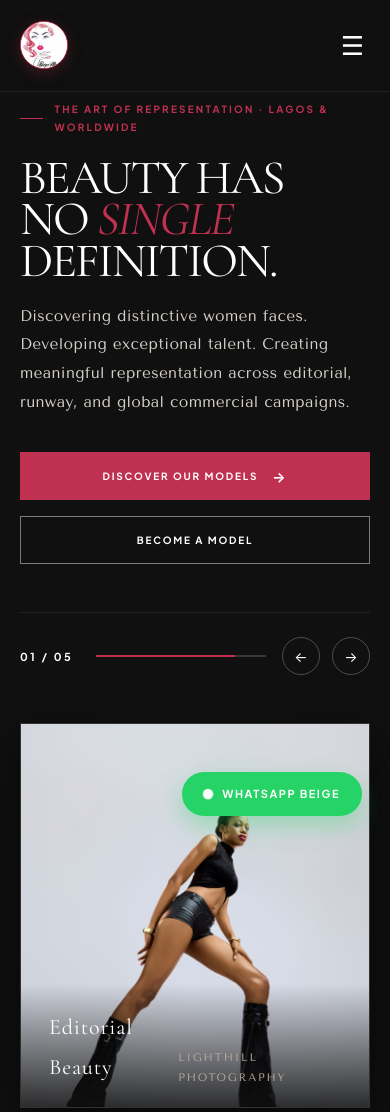
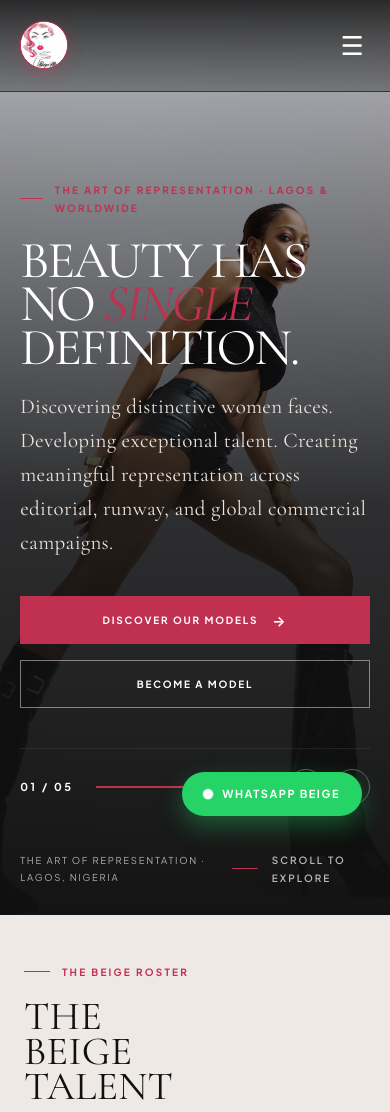
Before and after one commit to ewegbemibabatunde1/Beigemodels, a plain HTML site: page index.html in a window 390 px wide. Shown: the top 1112 px of the page. Drawn offline with nearby package versions, Linux system fonts and the light colour scheme; a web font is replaced by a local one.

Commit message:
refactor(hero): restore full-screen immersive hero with 5-slide 6s background carousel and Cormorant Garamond editorial description

```diff
--- a/css/base.css
+++ b/css/base.css
@@ -76,8 +76,12 @@ img, picture, video {
   font-weight: 400;
 }
 
-.editorial-font {
-  font-family: var(--font-editorial);
+.description-style {
+  font-family: var(--font-description);
+  font-size: var(--text-description);
+  line-height: 1.65;
+  letter-spacing: 0.015em;
+  color: #ebe4dd;
 }
 
 .accent {
@@ -112,9 +116,9 @@ img, picture, video {
   font-size: 10px;
   letter-spacing: 0.2em;
   text-transform: uppercase;
-  color: rgba(255, 255, 255, 0.65);
+  color: rgba(255, 255, 255, 0.7);
   font-family: var(--font-sans);
-  font-weight: 500;
+  font-weight: 600;
 }
 
 .scroll-cue::before {
--- a/css/sections.css
+++ b/css/sections.css
@@ -3,46 +3,78 @@
  */
 
 /* ==========================================================================
-   1. Hero Section (Split Editorial Canvas: Unobscured 5-Slide Carousel)
+   1. Hero Section (Full-Screen Immersive Canvas with 5-Slide Auto Carousel)
    ========================================================================== */
 .hero {
   position: relative;
-  min-height: 100svh;
+  min-height: max(720px, 100svh);
   display: flex;
   align-items: center;
+  overflow: hidden;
+  isolation: isolate;
   background-color: var(--color-black);
-  overflow: hidden;
-  padding-top: 96px;
 }
 
-.hero-container {
-  width: 100%;
-  max-width: 1600px;
-  margin: 0 auto;
-  padding: 40px var(--page-pad) 50px;
+/* Background Carousel Track (Spans Entire Viewport Edge-to-Edge) */
+.hero-slider-bg {
+  position: absolute;
+  inset: 0;
+  z-index: 1;
+  overflow: hidden;
 }
 
-.hero-grid {
-  display: grid;
-  grid-template-columns: 1.05fr 1fr;
-  gap: clamp(32px, 5vw, 80px);
-  align-items: center;
+.hero-slide {
+  position: absolute;
+  inset: 0;
+  opacity: 0;
+  visibility: hidden;
+  transform: scale(1.05);
+  transition: opacity 1.2s var(--ease-editorial), transform 1.8s var(--ease-editorial), visibility 1.2s ease;
 }
 
-/* Left Column: Typography & Intent */
-.hero-content-col {
-  display: flex;
-  flex-direction: column;
-  justify-content: center;
+.hero-slide.active {
+  opacity: 1;
+  visibility: visible;
+  transform: scale(1.01);
+}
+
+.hero-slide img {
+  width: 100%;
+  height: 100%;
+  object-fit: cover;
+  object-position: 74% 28%; /* Places model in the clear right half */
+}
+
+/* Directional Gradient Overlay: Protects text on left, keeps model 100% visible on right */
+.hero-overlay {
+  position: absolute;
+  inset: 0;
   z-index: 2;
+  background:
+    linear-gradient(90deg, rgba(16, 16, 16, 0.98) 0%, rgba(16, 16, 16, 0.88) 32%, rgba(16, 16, 16, 0.25) 60%, rgba(16, 16, 16, 0.05) 80%),
+    linear-gradient(0deg, rgba(16, 16, 16, 0.7) 0%, transparent 35%);
+  pointer-events: none;
+}
+
+/* Foreground Content (Left-Aligned, Non-Obstructive) */
+.hero-inner {
+  position: relative;
+  z-index: 10;
+  width: 100%;
+  padding: 160px var(--page-pad) 90px;
+}
+
+.hero-copy {
+  max-width: 620px;
 }
 
 .hero h1 {
   margin: 22px 0 20px;
+  max-width: 720px;
   font-family: var(--font-serif);
   font-size: var(--text-hero);
   font-weight: 400;
-  line-height: 0.86;
+  line-height: 0.84;
   letter-spacing: -0.04em;
   text-transform: uppercase;
 }
@@ -51,31 +83,34 @@
   display: block;
 }
 
+/* New Editorial Serif Style for Description */
 .hero-description {
-  max-width: 500px;
-  color: #d6d0ca;
-  font-family: var(--font-editorial);
-  font-size: 15.5px;
-  line-height: 1.85;
-  letter-spacing: 0.02em;
+  max-width: 520px;
+  color: #ebe4dd;
+  font-family: var(--font-description);
+  font-size: 21px;
+  font-weight: 400;
+  line-height: 1.62;
+  letter-spacing: 0.015em;
+  margin-top: 6px;
 }
 
 .hero-actions {
   display: flex;
   flex-wrap: wrap;
-  align-items: center;
   gap: 16px;
   margin-top: 36px;
 }
 
-/* Hero Controls: 6s Timer & Slide Navigator */
-.hero-nav-bar {
+/* 6-Second Carousel Controls & Live Progress Bar */
+.hero-controls {
   display: flex;
   align-items: center;
-  gap: 24px;
-  margin-top: 48px;
-  padding-top: 24px;
+  gap: 20px;
+  margin-top: 40px;
+  padding-top: 20px;
   border-top: 1px solid var(--border-light-subtle);
+  max-width: 480px;
 }
 
 .hero-counter {
@@ -89,9 +124,8 @@
 
 .hero-progress-track {
   flex: 1;
-  max-width: 180px;
   height: 2px;
-  background: rgba(255, 255, 255, 0.16);
+  background: rgba(255, 255, 255, 0.2);
   position: relative;
   overflow: hidden;
 }
@@ -103,101 +137,46 @@
   height: 100%;
   width: 0%;
   background-color: var(--color-raspberry);
-  transition: width 0.1s linear;
 }
 
 .hero-arrow-btns {
   display: flex;
   align-items: center;
-  gap: 12px;
+  gap: 10px;
 }
 
 .hero-arrow-btn {
-  width: 38px;
-  height: 38px;
+  width: 36px;
+  height: 36px;
   display: grid;
   place-items: center;
-  border: 1px solid rgba(255, 255, 255, 0.25);
+  border: 1px solid rgba(255, 255, 255, 0.3);
   border-radius: 50%;
   color: var(--color-white);
-  font-size: 14px;
+  font-size: 13px;
   transition: background-color var(--duration-fast) ease, border-color var(--duration-fast) ease, transform var(--duration-fast) ease;
 }
 
 .hero-arrow-btn:hover {
   background-color: var(--color-raspberry);
   border-color: var(--color-raspberry);
-  transform: scale(1.06);
+  transform: scale(1.08);
 }
 
-/* Right Column: 100% Unobscured High-Fashion 5-Slide Carousel */
-.hero-visual-col {
-  position: relative;
-  width: 100%;
-  aspect-ratio: 4 / 5;
-  max-height: 740px;
-  overflow: hidden;
-  box-shadow: var(--shadow-card);
-  border: 1px solid rgba(255, 255, 255, 0.12);
-  background-color: var(--color-black-elevated);
-}
-
-.hero-slider-track {
-  position: relative;
-  width: 100%;
-  height: 100%;
-}
-
-.hero-slide {
+/* Hero Bottom Bar */
+.hero-bottom {
   position: absolute;
-  inset: 0;
-  opacity: 0;
-  visibility: hidden;
-  transform: scale(1.04);
-  transition: opacity 1s var(--ease-editorial), transform 1.2s var(--ease-editorial), visibility 1s ease;
-  z-index: 1;
-}
-
-.hero-slide.active {
-  opacity: 1;
-  visibility: visible;
-  transform: scale(1);
-  z-index: 2;
-}
-
-.hero-slide img {
-  width: 100%;
-  height: 100%;
-  object-fit: cover;
-  object-position: center 25%;
-}
-
-.hero-slide-caption {
-  position: absolute;
-  bottom: 0;
-  left: 0;
-  right: 0;
-  padding: 24px 28px 20px;
-  background: linear-gradient(0deg, rgba(16, 16, 16, 0.85) 0%, transparent 100%);
+  bottom: 28px;
+  left: var(--page-pad);
+  right: var(--page-pad);
+  z-index: 10;
   display: flex;
   justify-content: space-between;
-  align-items: flex-end;
-  color: var(--color-white);
-  z-index: 3;
-}
-
-.hero-caption-name {
-  font-family: var(--font-serif);
-  font-size: 22px;
-  letter-spacing: 0.04em;
-}
-
-.hero-caption-credit {
-  font-family: var(--font-editorial);
-  font-size: 11px;
-  letter-spacing: 0.16em;
+  align-items: center;
+  color: rgba(255, 255, 255, 0.65);
+  font-size: 9.5px;
+  letter-spacing: 0.18em;
   text-transform: uppercase;
-  color: var(--color-stone);
 }
 
 
@@ -229,11 +208,11 @@
 }
 
 .talent-intro p {
-  max-width: 240px;
-  color: #55504c;
-  font-family: var(--font-editorial);
-  font-size: 13.5px;
-  line-height: 1.8;
+  max-width: 250px;
+  color: #4a4542;
+  font-family: var(--font-description);
+  font-size: 18px;
+  line-height: 1.6;
 }
 
 .talent-card {
@@ -287,7 +266,7 @@
 
 .talent-card-category {
   display: block;
-  font-family: var(--font-editorial);
+  font-family: var(--font-sans);
   font-size: 9px;
   letter-spacing: 0.18em;
   text-transform: uppercase;
@@ -354,11 +333,11 @@
 }
 
 .about-copy p {
-  max-width: 470px;
-  color: #cbc5c0;
-  font-family: var(--font-editorial);
-  font-size: 14.5px;
-  line-height: 1.9;
+  max-width: 480px;
+  color: #cbc3bc;
+  font-family: var(--font-description);
+  font-size: 19px;
+  line-height: 1.68;
 }
 
 .services-panel {
@@ -430,10 +409,10 @@
 
 .manifesto p {
   max-width: 580px;
-  color: #d2ccc7;
-  font-family: var(--font-editorial);
-  font-size: 15px;
-  line-height: 1.9;
+  color: #d6cfc8;
+  font-family: var(--font-description);
+  font-size: 20px;
+  line-height: 1.65;
 }
 
 
@@ -464,11 +443,11 @@
 }
 
 .section-heading p {
-  max-width: 380px;
-  color: #55504c;
-  font-family: var(--font-editorial);
-  font-size: 14px;
-  line-height: 1.85;
+  max-width: 400px;
+  color: #4a4542;
+  font-family: var(--font-description);
+  font-size: 18px;
+  line-height: 1.6;
 }
 
 .service-list {
@@ -506,10 +485,10 @@
 
 .service-row p {
   margin: 0;
-  color: #655f5b;
-  font-family: var(--font-editorial);
-  font-size: 13px;
-  line-height: 1.8;
+  color: #55504c;
+  font-family: var(--font-description);
+  font-size: 16px;
+  line-height: 1.6;
 }
 
 .service-arrow {
@@ -519,7 +498,7 @@
 
 
 /* ==========================================================================
-   6. Conversion & Direct Booking Section (High Impact)
+   6. Conversion & Direct Booking Section
    ========================================================================== */
 .conversion-section {
   padding: 100px var(--page-pad);
@@ -544,10 +523,10 @@
 }
 
 .conversion-info p {
-  color: #cbc5c0;
-  font-family: var(--font-editorial);
-  font-size: 15px;
-  line-height: 1.9;
+  color: #cbc3bc;
+  font-family: var(--font-description);
+  font-size: 19px;
+  line-height: 1.68;
   margin-bottom: 32px;
 }
 
@@ -563,8 +542,8 @@
   display: flex;
   align-items: center;
   gap: 14px;
-  font-family: var(--font-editorial);
-  font-size: 13.5px;
+  font-family: var(--font-description);
+  font-size: 18px;
   color: var(--color-white);
 }
 
@@ -668,9 +647,9 @@ footer {
   max-width: 320px;
   margin-top: 24px;
   color: var(--color-muted);
-  font-family: var(--font-editorial);
-  font-size: 13px;
-  line-height: 1.9;
+  font-family: var(--font-description);
+  font-size: 18px;
+  line-height: 1.65;
 }
 
 .footer-col h4 {
@@ -688,8 +667,8 @@ footer {
   display: block;
   margin: 12px 0;
   color: #aaa39f;
-  font-family: var(--font-editorial);
-  font-size: 13px;
+  font-family: var(--font-sans);
+  font-size: 12px;
   transition: color var(--duration-fast) ease;
 }
 
@@ -723,13 +702,6 @@ footer {
    Responsive Adaptations
    ========================================================================== */
 @media (max-width: 1100px) {
-  .hero-grid {
-    grid-template-columns: 1fr;
-    gap: 48px;
-  }
-  .hero-visual-col {
-    max-height: 580px;
-  }
   .talent-strip {
     grid-template-columns: 1fr 1fr 1fr;
   }
@@ -762,14 +734,19 @@ footer {
 
 @media (max-width: 820px) {
   .hero {
-    padding-top: 80px;
+    min-height: 720px;
+    align-items: flex-end;
   }
-  .hero-container {
-    padding-top: 20px;
+  .hero-slide img {
+    object-position: center 20%;
   }
-  .hero-visual-col {
-    aspect-ratio: 1 / 1.1;
-    max-height: 480px;
+  .hero-overlay {
+    background:
+      linear-gradient(0deg, rgba(16, 16, 16, 0.98) 0%, rgba(16, 16, 16, 0.85) 45%, rgba(16, 16, 16, 0.15) 100%);
+  }
+  .hero-inner {
+    padding-top: 180px;
+    padding-bottom: 110px;
   }
   .talent-strip {
     grid-template-columns: 1fr 1fr;
@@ -850,7 +827,7 @@ footer {
   .hero-actions .btn {
     width: 100%;
   }
-  .hero-nav-bar {
+  .hero-controls {
     flex-wrap: wrap;
     gap: 16px;
   }
--- a/css/tokens.css
+++ b/css/tokens.css
@@ -22,7 +22,7 @@
   /* Brand Accents */
   --color-raspberry: #c03050;
   --color-fuchsia: #e02070;
-  --color-raspberry-subtle: rgba(192, 48, 80, 0.12);
+  --color-raspberry-subtle: rgba(192, 48, 80, 0.14);
   --color-raspberry-glow: rgba(192, 48, 80, 0.35);
 
   /* Lines & Borders */
@@ -32,18 +32,18 @@
   --border-dark-subtle: rgba(16, 16, 16, 0.08);
   --border-accent: rgba(192, 48, 80, 0.45);
 
-  /* Upgraded Luxury Typography Stacks */
-  --font-serif: "Italiana", "Cormorant Garamond", "Didot", serif;
+  /* Distinctive Luxury Typography Stacks */
+  --font-serif: "Italiana", "Cormorant Garamond", "Times New Roman", serif;
+  --font-description: "Cormorant Garamond", "Playfair Display", Georgia, serif;
   --font-sans: "Plus Jakarta Sans", -apple-system, BlinkMacSystemFont, "Segoe UI", sans-serif;
-  --font-editorial: "Tenor Sans", "Plus Jakarta Sans", -apple-system, sans-serif;
 
   /* Typography Scales */
-  --text-hero: clamp(48px, 6.8vw, 108px);
-  --text-h1: clamp(38px, 5.2vw, 72px);
-  --text-h2: clamp(28px, 3.8vw, 50px);
-  --text-h3: clamp(20px, 2.4vw, 30px);
+  --text-hero: clamp(52px, 8.2vw, 126px);
+  --text-h1: clamp(40px, 5.6vw, 76px);
+  --text-h2: clamp(28px, 4vw, 52px);
+  --text-h3: clamp(20px, 2.5vw, 32px);
   --text-body: 14.5px;
-  --text-body-sm: 12px;
+  --text-description: 20px;
   --text-eyebrow: 10px;
   --text-btn: 10px;
 
@@ -56,7 +56,7 @@
   --space-xl: 56px;
   --space-2xl: 84px;
   --space-3xl: 120px;
-  --page-pad: clamp(20px, 5vw, 80px);
+  --page-pad: clamp(20px, 5.2vw, 84px);
 
   /* Timing & Motion */
   --ease-editorial: cubic-bezier(0.19, 1, 0.22, 1);
--- a/index.html
+++ b/index.html
@@ -10,10 +10,10 @@
   <meta property="og:type" content="website">
   <title>BEIGE Model Management — The Art of Representation</title>
 
-  <!-- Google Web Fonts: Italiana & Cormorant Garamond (Editorial Serifs), Plus Jakarta Sans & Tenor Sans (Luxury Editorial Typography) -->
+  <!-- Google Web Fonts: Italiana & Cormorant Garamond (Editorial Serifs), Playfair Display, Plus Jakarta Sans -->
   <link rel="preconnect" href="https://fonts.googleapis.com">
   <link rel="preconnect" href="https://fonts.gstatic.com" crossorigin>
-  <link href="https://fonts.googleapis.com/css2?family=Cormorant+Garamond:ital,wght@0,400;0,500;0,600;0,700;1,400&family=Italiana&family=Plus+Jakarta+Sans:ital,wght@0,300;0,400;0,500;0,600;0,700;1,400&family=Tenor+Sans&display=swap" rel="stylesheet">
+  <link href="https://fonts.googleapis.com/css2?family=Cormorant+Garamond:ital,wght@0,400;0,500;0,600;0,700;1,400;1,600&family=Italiana&family=Playfair+Display:ital,wght@0,400;0,600;1,400&family=Plus+Jakarta+Sans:wght@400;500;600;700&display=swap" rel="stylesheet">
 
   <!-- Modular Design System Stylesheets -->
   <link rel="stylesheet" href="css/tokens.css">
@@ -25,9 +25,9 @@
   <!-- Ambient Cursor Glow for Desktop Fine Pointers -->
   <div class="cursor-glow" aria-hidden="true"></div>
 
-  <!-- Global Site Header (Minimalist: Logo, Menus, Book Button Only) -->
+  <!-- Global Site Header (Minimalist: Only Logo, Menus, & Fixed Book Button) -->
   <header class="site-header">
-    <!-- Brand Mark: Logo Only (Text Removed as Requested) -->
+    <!-- Brand Mark: Logo Artwork Only -->
     <a class="brand" href="#home" aria-label="Beige Model Management — Home">
       <div class="brand-emblem-wrap">
         <img src="assets/images/logo/beige-models-art.jpg" alt="Beige Models Logo" class="brand-emblem" width="48" height="48">
@@ -54,13 +54,45 @@
   </header>
 
   <main id="mainContent">
-    <!-- 1. Hero Section: Split Editorial Canvas with Unobscured 5-Slide Auto Carousel -->
+    <!-- 1. Full-Screen Cinematic Hero Canvas with 5-Slide Auto Carousel (Every 6s) -->
     <section class="hero" id="home" aria-label="Introduction">
-      <div class="hero-container">
-        <div class="hero-grid">
 
-          <!-- Left Column: Editorial Typography & Intent -->
-          <div class="hero-content-col reveal visible">
+      <!-- 5-Slide Full-Screen Background Carousel (Model Unobscured on Right Half) -->
+      <div class="hero-slider-bg" id="heroSliderBg" aria-hidden="true">
+
+        <!-- Slide 1: Lighthill Photography High-Fashion Portrait -->
+        <div class="hero-slide active" data-slide="0">
+          <img src="assets/images/hero/hero-slide-1.jpg" alt="Beige Model in high-fashion editorial portrait" width="2880" height="3600">
+        </div>
+
+        <!-- Slide 2: Anastasia for Glam Drop -->
+        <div class="hero-slide" data-slide="1">
+          <img src="assets/images/hero/hero-slide-2.jpg" alt="Beige Model Anastasia in luxury editorial styling" width="1170" height="1552" loading="lazy">
+        </div>
+
+        <!-- Slide 3: Quite Confident Campaign -->
+        <div class="hero-slide" data-slide="2">
+          <img src="assets/images/hero/hero-slide-3.jpg" alt="Beige Model in confident high-fashion runway campaign" width="2880" height="3600" loading="lazy">
+        </div>
+
+        <!-- Slide 4: Aisha for Finessed by SB -->
+        <div class="hero-slide" data-slide="3">
+          <img src="assets/images/hero/hero-slide-4.jpg" alt="Beige Model Aisha in glamour beauty editorial" width="1184" height="1568" loading="lazy">
+        </div>
+
+        <!-- Slide 5: Ada for Beauty by Dii -->
+        <div class="hero-slide" data-slide="4">
+          <img src="assets/images/hero/hero-slide-5.jpg" alt="Beige Model Ada in high glamour campaign" width="1088" height="1440" loading="lazy">
+        </div>
+
+      </div>
+
+      <!-- Directional Gradient Overlay (Shields text on left, keeps model 100% visible on right) -->
+      <div class="hero-overlay" aria-hidden="true"></div>
+
+      <!-- Foreground Editorial Content -->
+      <div class="hero-inner">
+        <div class="hero-copy reveal visible">
           <span class="eyebrow">The Art of Representation · Lagos & Worldwide</span>
           <h1>
             <span>Beauty has</span>
@@ -75,8 +107,8 @@
             <a class="btn outline" href="#recruitment">Become a model</a>
           </div>
 
-            <!-- Slide Progress & Navigation Controls (6-second auto swipe) -->
-            <div class="hero-nav-bar">
+          <!-- 6-Second Carousel Progress & Navigation Dock -->
+          <div class="hero-controls">
             <span class="hero-counter" id="heroCounter">01 / 05</span>
             <div class="hero-progress-track" aria-hidden="true">
               <div class="hero-progress-fill" id="heroProgressFill"></div>
@@ -87,60 +119,11 @@
             </div>
           </div>
         </div>
-
-          <!-- Right Column: 100% Unobscured High-Fashion Model Showcase (5 Slides Swiping every 6s) -->
-          <div class="hero-visual-col tilt reveal visible" aria-label="Featured Talent Photography Carousel">
-            <div class="hero-slider-track" id="heroSliderTrack">
-
-              <!-- Slide 1: Lighthill Photo Studio Editorial -->
-              <div class="hero-slide active" data-slide="0">
-                <img src="assets/images/hero/hero-slide-1.jpg" alt="Beige Model in high-fashion editorial portrait by Lighthill Photography" width="1000" height="1250">
-                <div class="hero-slide-caption">
-                  <span class="hero-caption-name">Editorial Beauty</span>
-                  <span class="hero-caption-credit">Lighthill Photography</span>
-                </div>
       </div>
 
-              <!-- Slide 2: Anastasia for Glam Drop -->
-              <div class="hero-slide" data-slide="1">
-                <img src="assets/images/hero/hero-slide-2.jpg" alt="Beige Model Anastasia in high editorial styling for Glam Drop" width="1000" height="1250" loading="lazy">
-                <div class="hero-slide-caption">
-                  <span class="hero-caption-name">Anastasia</span>
-                  <span class="hero-caption-credit">Client: Glam Drop</span>
-                </div>
-              </div>
-
-              <!-- Slide 3: Quite Confident Campaign -->
-              <div class="hero-slide" data-slide="2">
-                <img src="assets/images/hero/hero-slide-3.jpg" alt="Beige Model in confident high-fashion campaign" width="1000" height="1250" loading="lazy">
-                <div class="hero-slide-caption">
-                  <span class="hero-caption-name">Runway & Editorial</span>
-                  <span class="hero-caption-credit">Lighthill Photography</span>
-                </div>
-              </div>
-
-              <!-- Slide 4: Aisha for Finessed by SB -->
-              <div class="hero-slide" data-slide="3">
-                <img src="assets/images/hero/hero-slide-4.jpg" alt="Beige Model Aisha in luxury glamour portrait" width="1000" height="1250" loading="lazy">
-                <div class="hero-slide-caption">
-                  <span class="hero-caption-name">Aisha</span>
-                  <span class="hero-caption-credit">Artist: @beatbyab</span>
-                </div>
-              </div>
-
-              <!-- Slide 5: Ada for Beauty by Dii -->
-              <div class="hero-slide" data-slide="4">
-                <img src="assets/images/hero/hero-slide-5.jpg" alt="Beige Model Ada in high glamour campaign" width="1000" height="1250" loading="lazy">
-                <div class="hero-slide-caption">
-                  <span class="hero-caption-name">Ada</span>
-                  <span class="hero-caption-credit">Client: Beauty by Dii</span>
-                </div>
-              </div>
-
-            </div>
-          </div>
-
-        </div>
+      <div class="hero-bottom">
+        <span>The Art of Representation · Lagos, Nigeria</span>
+        <div class="scroll-cue">Scroll to explore</div>
       </div>
     </section>
 
@@ -285,7 +268,7 @@
       </div>
     </section>
 
-    <!-- 6. Direct High-Conversion Booking Section (Interactive Enquiry Form) -->
+    <!-- 6. Direct High-Conversion Booking Section -->
     <section class="conversion-section" id="booking" aria-label="Client Booking Pathway">
       <div class="conversion-grid">
 
--- a/js/main.js
+++ b/js/main.js
@@ -1,7 +1,7 @@
 /**
  * BEIGE MODEL MANAGEMENT — MAIN INTERACTION CONTROLLER
  * Controls:
- * 1. 5-Slide Unobscured Hero Carousel (6-second auto-swipe, progress bar, touch swipe, controls)
+ * 1. 5-Slide Full-Screen Immersive Hero Carousel (6-second auto-swipe, progress bar, controls)
  * 2. Minimalist Header Navigation
  * 3. Direct Booking Inquiry Form & Conversion Engine
  * 4. Scroll Reveals, 3D Tilt & Ambient Glow
@@ -10,14 +10,14 @@
 
 document.addEventListener('DOMContentLoaded', () => {
   /* ==========================================================================
-     1. Hero 5-Slide Auto Carousel (Every 6 Seconds)
+     1. Hero 5-Slide Background Auto Carousel (Every 6 Seconds)
      ========================================================================== */
   const slides = document.querySelectorAll('.hero-slide');
   const slideCounter = document.getElementById('heroCounter');
   const progressBar = document.getElementById('heroProgressFill');
   const prevBtn = document.getElementById('heroPrevBtn');
   const nextBtn = document.getElementById('heroNextBtn');
-  const sliderContainer = document.querySelector('.hero-visual-col');
+  const heroSection = document.getElementById('home');
 
   let currentSlideIndex = 0;
   const totalSlides = slides.length;
@@ -102,21 +102,17 @@ document.addEventListener('DOMContentLoaded', () => {
       });
     }
 
-    // Pause on hover over visual column
-    if (sliderContainer) {
-      sliderContainer.addEventListener('mouseenter', stopAutoSlide);
-      sliderContainer.addEventListener('mouseleave', startAutoSlide);
-
+    // Pause on hover over hero section controls
+    if (heroSection) {
       // Touch swipe support for mobile
       let touchStartX = 0;
       let touchEndX = 0;
 
-      sliderContainer.addEventListener('touchstart', (e) => {
+      heroSection.addEventListener('touchstart', (e) => {
         touchStartX = e.changedTouches[0].screenX;
-        stopAutoSlide();
       }, { passive: true });
 
-      sliderContainer.addEventListener('touchend', (e) => {
+      heroSection.addEventListener('touchend', (e) => {
         touchEndX = e.changedTouches[0].screenX;
         const deltaX = touchEndX - touchStartX;
         if (Math.abs(deltaX) > 40) {
@@ -125,8 +121,8 @@ document.addEventListener('DOMContentLoaded', () => {
           } else {
             prevSlide();
           }
+          startAutoSlide();
         }
-        startAutoSlide();
       }, { passive: true });
     }
   }
```
Also changed, not shown: 1 other file. Lines whose indentation alone changed are shown as unchanged.
